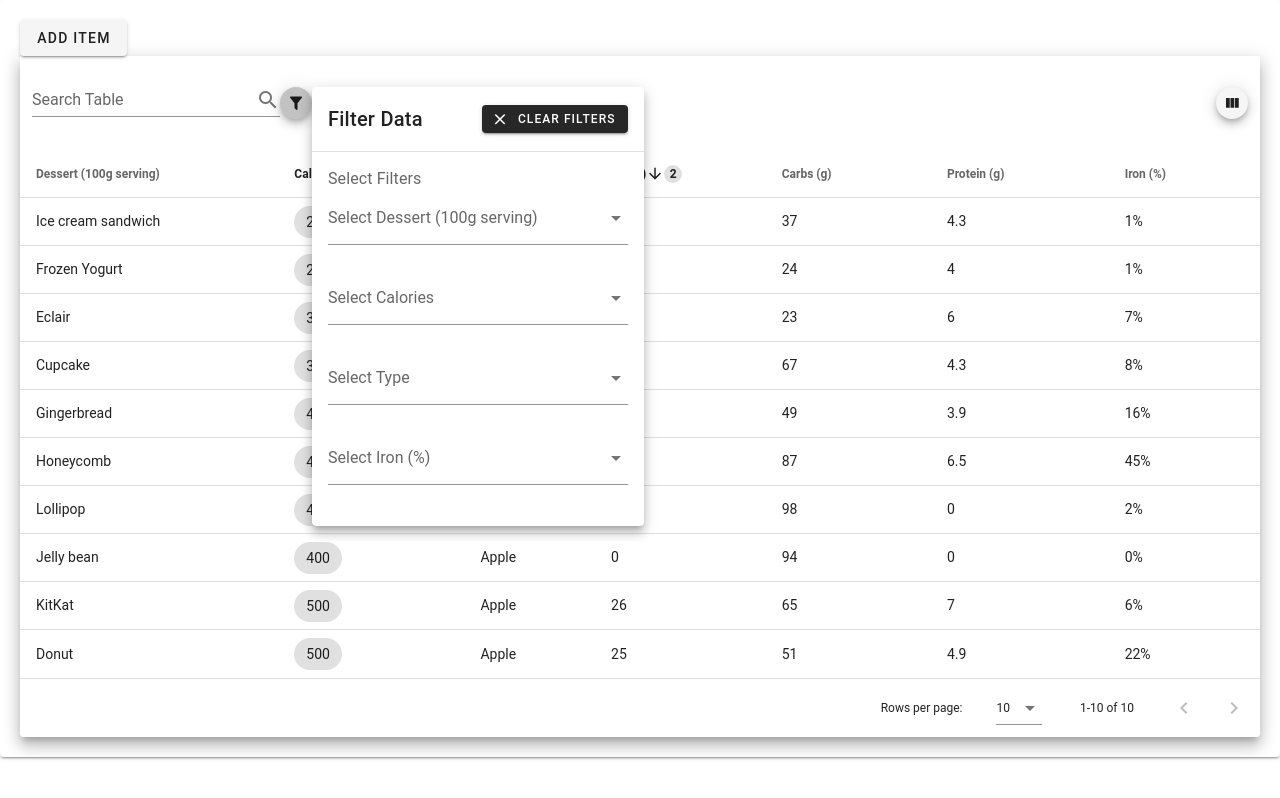
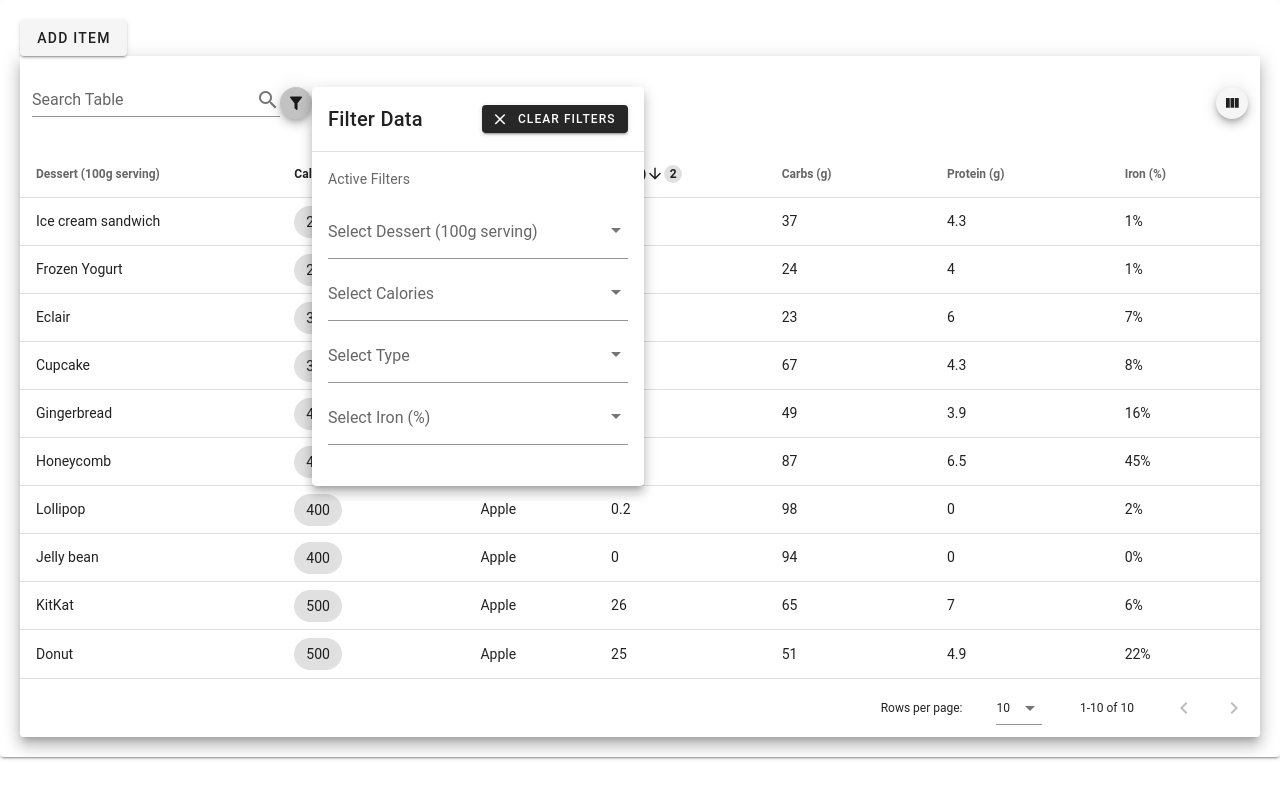
Before and after one commit to benwinding/vuetify-datatable-extended, a Vue app: page / in a window 1280 px wide. Both pictures are taken after a click on the button 296 px from the left and 103 px from the top of the page. Built offline with nearby package versions, Linux system fonts and the light colour scheme; the HTML template or start-up script is replaced by a standard one.

Commit message:
Better filter UI

```diff
--- a/src/plugin/plugin.vue
+++ b/src/plugin/plugin.vue
@@ -26,12 +26,7 @@
                     overlap
                   >
                     <div v-on="onTooltip">
-                      <v-btn
-                        :disabled="!hasFilters"
-                        v-on="onMenu"
-                        fab
-                        x-small
-                      >
+                      <v-btn :disabled="!hasFilters" v-on="onMenu" fab x-small>
                         <v-icon>mdi-filter</v-icon>
                       </v-btn>
                     </div>
@@ -52,22 +47,29 @@
                 </v-btn>
               </v-card-title>
               <v-divider></v-divider>
+              <v-card-subtitle>
+                Active Filters
+              </v-card-subtitle>
 
               <v-card-text>
-                <!-- Categorie -->
-                <v-list-item-title>Select Filters</v-list-item-title>
-                <v-list-item-content v-for="f of selectFilters" :key="f.name">
-                  <v-list-item-action class="pa-0 ma-0">
+                <v-list dense>
+                  <v-list-item
+                    v-for="(f, i) in selectFilters"
+                    :key="i"
+                    dense
+                    class="ma-0 pa-0"
+                  >
                     <v-select
                       :label="f.label"
                       multiple
                       chips
+                      dense
                       v-model="f.model"
                       :items="f.items"
                       @change="onChangedSelect()"
                     ></v-select>
-                  </v-list-item-action>
-                </v-list-item-content>
+                  </v-list-item>
+                </v-list>
               </v-card-text>
             </v-card>
           </v-menu>
```
